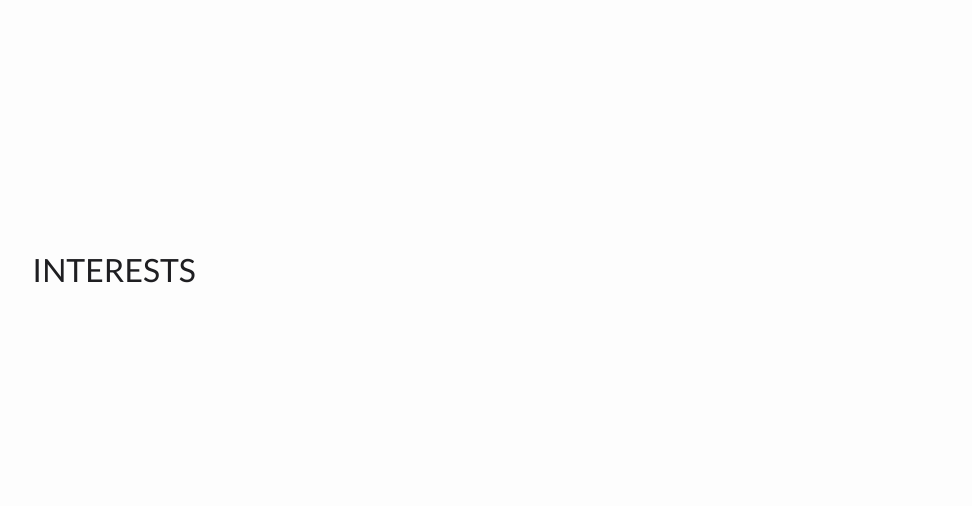
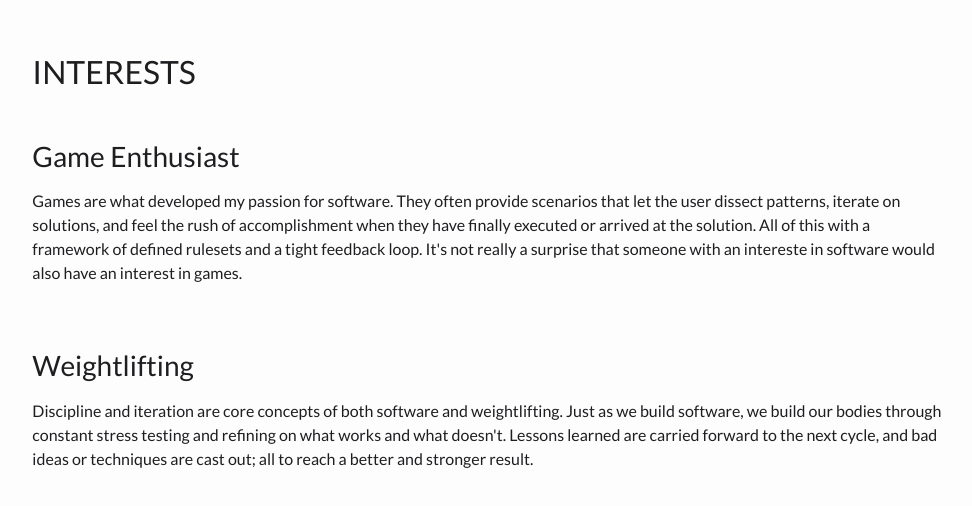
Before and after one commit to mtgibbs/mtgibbs.xyz, an Angular app: page / in a window 1280 px wide. Shown: the part 3317-3823 px from the top of the page, without its empty margins (254-1226 px from the left). Built offline with nearby package versions, Linux system fonts and the light colour scheme; some icons are missing.

Commit message:
Add some interests

```diff
--- a/src/app/app.component.html
+++ b/src/app/app.component.html
@@ -53,6 +53,7 @@
                 <div class="my-auto">
                     <h2 class="mb-5">Interests</h2>
 
+                    <app-experience-item-list [items]="interests"></app-experience-item-list>
                 </div>
             </section>
 
--- a/src/app/app.component.ts
+++ b/src/app/app.component.ts
@@ -7,6 +7,7 @@ import { EXPERIENCE } from './data/experience-items';
 import { LINKS } from './data/professional-links';
 import { EDUCATION } from './data/education-items';
 import { ICON_OPTIONS } from './data/skills-icons';
+import { INTERESTS } from './data/interest-items';
 
 @Component({
   selector: 'app-root',
@@ -21,4 +22,5 @@ export class AppComponent {
   public links: IProfessionalConnectionLink[] = LINKS;
   public education: IExperienceItem[] = EDUCATION;
   public skillIcons: IDevIconOptions[] = ICON_OPTIONS;
+  public interests: IExperienceItem[] = INTERESTS;
 }
--- /dev/null
+++ b/src/app/data/interest-items.ts
@@ -0,0 +1,12 @@
+import { IExperienceItem } from "../experience-item/experience-item.component";
+
+export const INTERESTS: IExperienceItem[] = [
+    {
+        title: 'Game Enthusiast',
+        description: 'Games are what developed my passion for software.  They often provide scenarios that let the user dissect patterns, iterate on solutions, and feel the rush of accomplishment when they have finally executed or arrived at the solution.  All of this with a framework of defined rulesets and a tight feedback loop.  It\'s not really a surprise that someone with an intereste in software would also have an interest in games.',
+    },
+    {
+        title: 'Weightlifting',
+        description: 'Discipline and iteration are core concepts of both software and weightlifting.  Just as we build software, we build our bodies through constant stress testing and refining on what works and what doesn\'t.  Lessons learned are carried forward to the next cycle, and bad ideas or techniques are cast out; all to reach a better and stronger result.'
+    }
+];
--- a/src/app/experience-item/experience-item.component.html
+++ b/src/app/experience-item/experience-item.component.html
@@ -1,10 +1,10 @@
 <div class="d-flex flex-column flex-md-row mb-5">
   <div class="resume-content mr-auto">
     <h3 class="mb-0">{{ item.title }}</h3>
-    <div ng-if="item.subTitle" class="mb-3">{{ item.subTitle }}</div>
+    <div class="mb-3">{{ item.subTitle }}</div>
     <p>{{ item.description }}</p>
   </div>
-  <div class="text-md-right">
+  <div *ngIf="item.startDate && item.endDate" class="text-md-right">
     <span class="text-primary">{{ item.startDate }} - {{ item.endDate }}</span>
   </div>
 </div>
--- a/src/app/experience-item/experience-item.component.ts
+++ b/src/app/experience-item/experience-item.component.ts
@@ -18,8 +18,8 @@ export class ExperienceItemComponent implements OnInit {
 
 export interface IExperienceItem {
   title: string;
-  subTitle: string | null;
+  subTitle?: string | null | undefined;
   description: string;
-  startDate: string;
-  endDate: string;
+  startDate?: string | null | undefined;
+  endDate?: string | null | undefined;
 }
```
